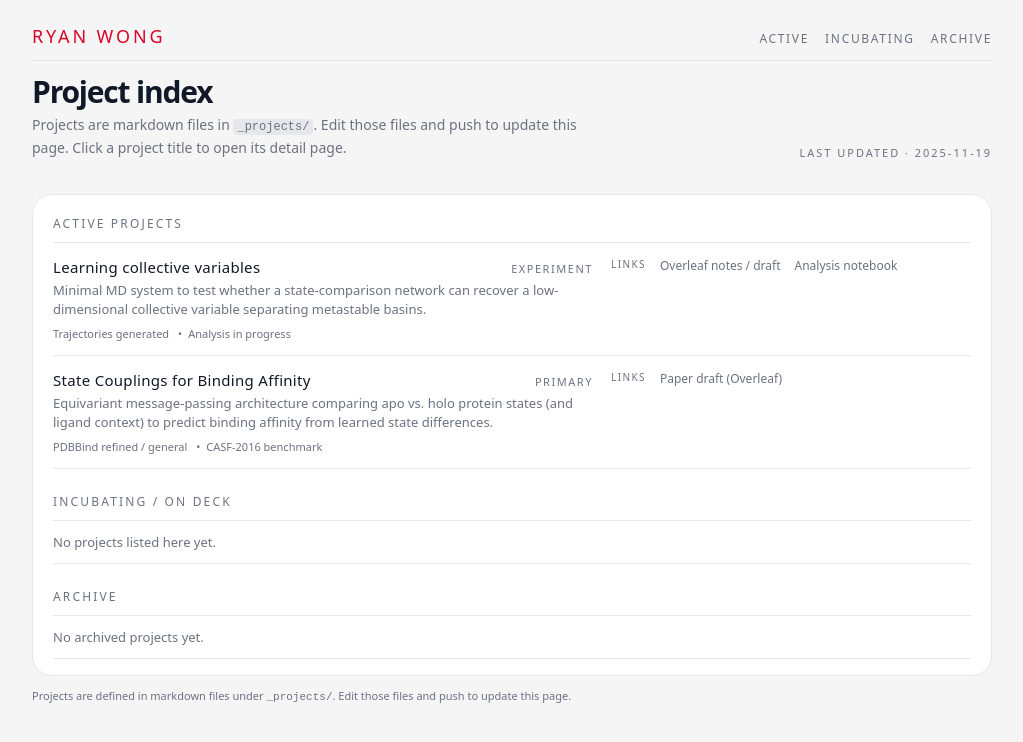
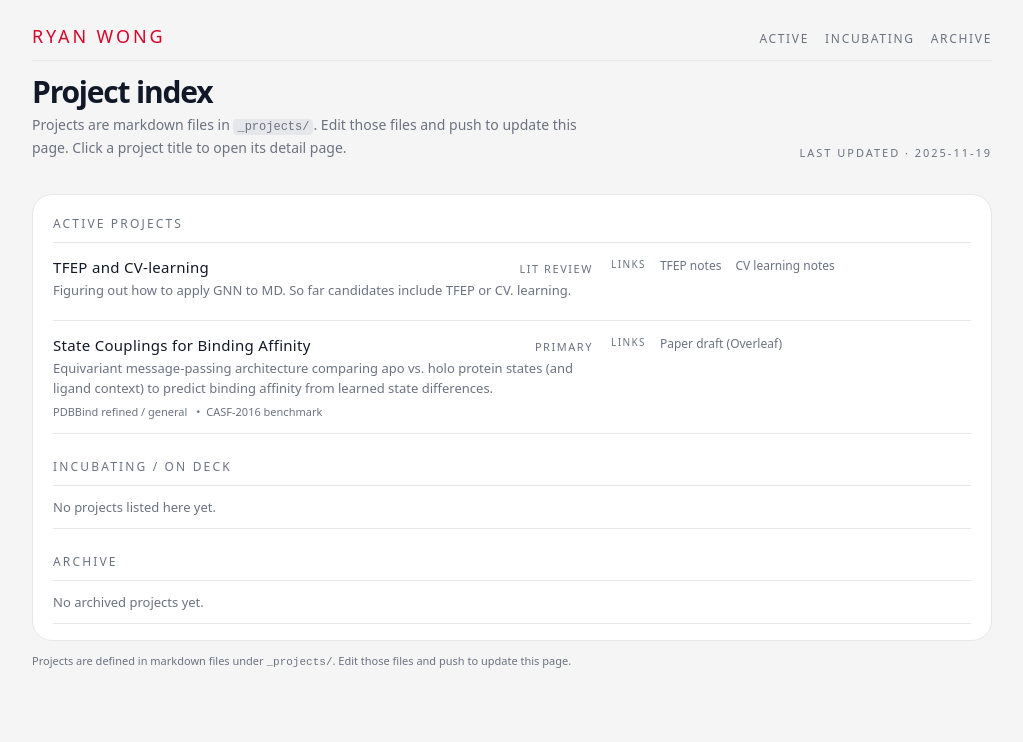
Before and after one commit to wongrp/wongrp.github.io, a Jekyll site: the page built from index.html, in a window 1280 px wide. Shown: the top 742 px of the page, without its empty margins (128-1151 px from the left). Built offline with Jekyll 4.4.1, drawn with Linux system fonts in a browser that asks for light colours.

Commit message:
new index

```diff
--- a/_projects/cv-learning.md
+++ b/_projects/cv-learning.md
@@ -1,27 +1,24 @@
 ---
 layout: project
-title: Learning collective variables
-slug: ala-dipeptide-cv
+title: TFEP and CV-learning
+slug: tfep
 status: active
-stage: Experiment
-summary: >
-  Minimal MD system to test whether a state-comparison network can recover
-  a low-dimensional collective variable separating metastable basins.
+stage: Lit review
+summary:
+    Figuring out how to apply GNN to MD. So far candidates include TFEP or CV. learning.
 meta:
-  - Trajectories generated
-  - Analysis in progress
+  - ""
 links:
-  - label: Overleaf notes / draft
+  - label: TFEP notes
     url: ""
-  - label: Analysis notebook
+  - label: CV learning notes
     url: "#"
 
 # shown only on your private dashboard
 private_links:
-  - label: Internal notes doc
-    url: "#"
-  - label: Scratch notebook
-    url: "#"
+  - label: Overleaf link
+    url: https://www.overleaf.com/read/ggdtmmbdbpbq#4485ea
+
 
 private_notes: |
   - Todo: rerun CASF-2016 with new pooling.
```
